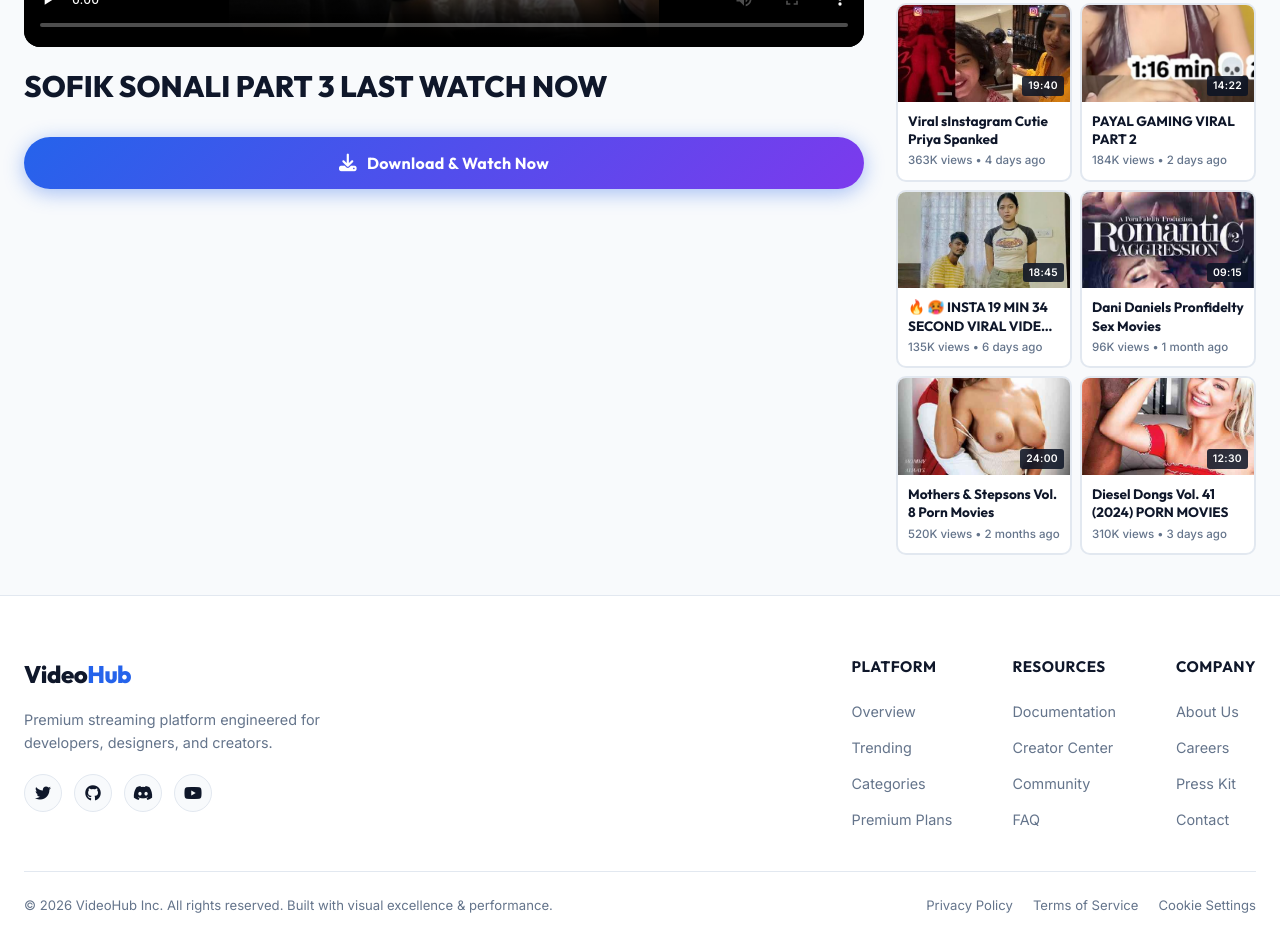
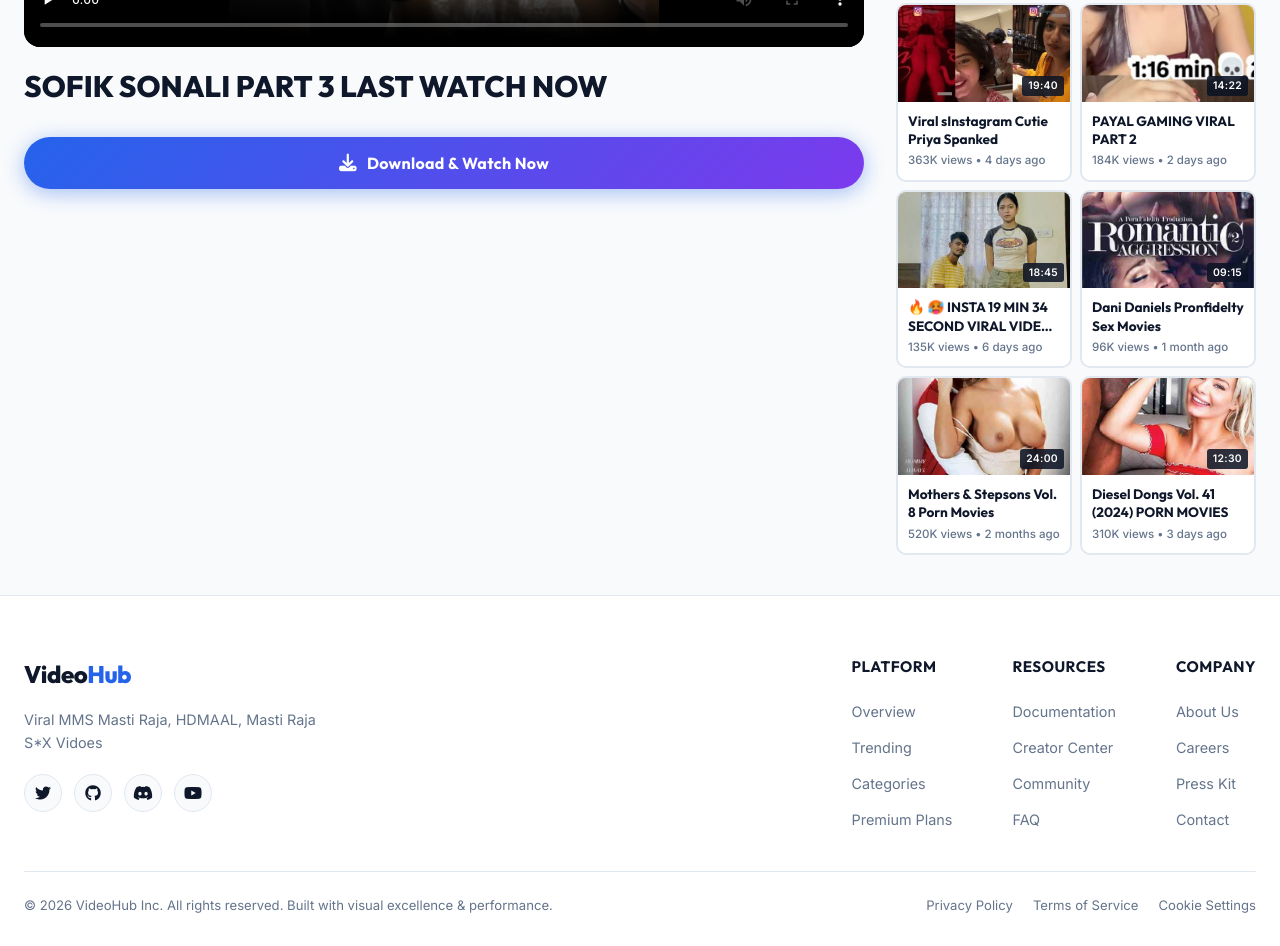
Before and after one commit to Mit-1235/VideoTube, a plain HTML site: page video.html in a window 1280 px wide. Shown: the part 546-1492 px from the top of the page. Drawn offline with Linux system fonts and the light colour scheme; grey boxes are pictures that could not be loaded.

Commit message:
video.html desc update

```diff
--- a/video.html
+++ b/video.html
@@ -6,13 +6,13 @@
     <title>Watch Video - VideoHub</title>
     <meta name="description" content="Watch premium videos on VideoHub. Browse our curated collection of trending videos.">
     <meta property="og:title" content="Watch Video - VideoHub">
-    <meta property="og:description" content="Watch premium videos on VideoHub.">
+    <meta property="og:description" content="TeraboxViral - Viral MMS Indian Masti Raja">
     <meta property="og:type" content="video.other">
     <meta property="og:url" content="https://teraboxviral.site/video.html">
     <meta property="og:image" content="https://teraboxviral.site/images/1.jpg">
     <meta name="twitter:card" content="summary_large_image">
     <meta name="twitter:title" content="Watch Video - VideoHub">
-    <meta name="twitter:description" content="Watch premium videos on VideoHub.">
+    <meta name="twitter:description" content="TeraboxViral - Viral MMS Indian Masti Raja">
     <link rel="canonical" href="https://teraboxviral.site/video.html">
     <link rel="preconnect" href="https://fonts.googleapis.com" />
     <link rel="preconnect" href="https://fonts.gstatic.com" crossorigin />
@@ -130,8 +130,7 @@
             Video<span class="logo-highlight">Hub</span>
           </div>
           <p class="footer-tagline">
-            Premium streaming platform engineered for developers, designers, and
-            creators.
+            Viral MMS Masti Raja, HDMAAL, Masti Raja S*X Vidoes
           </p>
           <div class="social-links">
             <a href="#" aria-label="Twitter"
```
